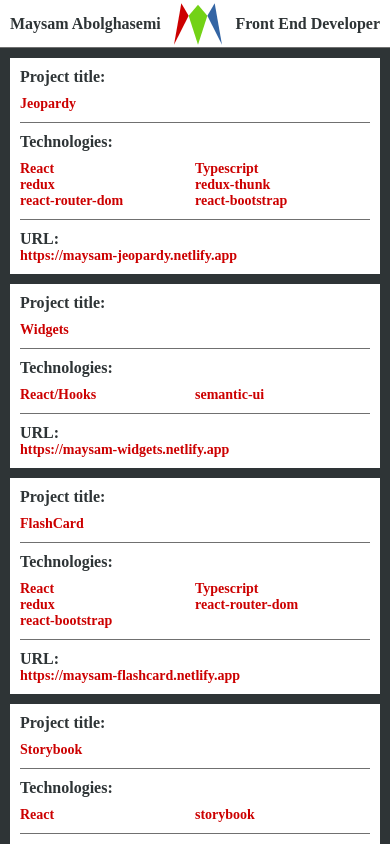
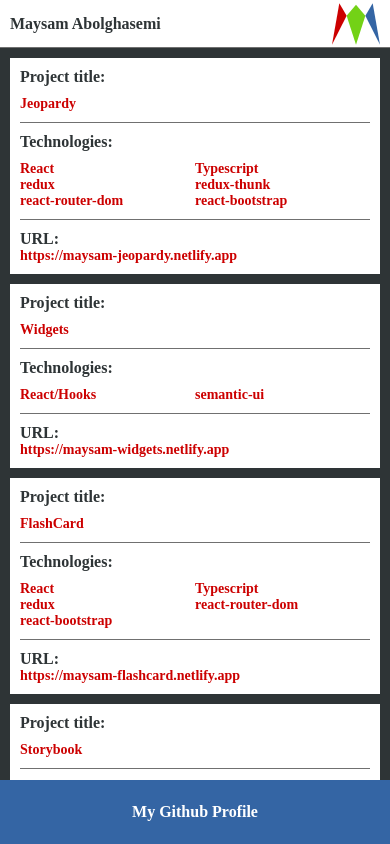
Before and after one commit to maysam-82/myprojects, a React (Create React App) app: page / in a window 390 px wide. Shown: the top 844 px of the page. Built offline with nearby package versions, Linux system fonts and the light colour scheme; the HTML template or start-up script is replaced by a standard one.

Commit message:
Updated responsive for Header and Footer

```diff
--- a/src/components/Footer/footer.module.scss
+++ b/src/components/Footer/footer.module.scss
@@ -56,7 +56,11 @@
 
 @media screen and (max-width: $break-large) {
 	.footerContainer {
+		position: fixed;
+		bottom: 0;
+		left: 0;
 		height: 4rem;
+		z-index: $max-z-index;
 		.projectsLink {
 			display: none;
 		}
--- a/src/components/Header/header.module.scss
+++ b/src/components/Header/header.module.scss
@@ -11,7 +11,7 @@
 	top: 0;
 	left: 0;
 	padding: 0 0.625rem;
-	z-index: 9999;
+	z-index: $max-z-index;
 	h3 {
 		font-size: 1rem;
 		margin: 0;
@@ -25,3 +25,13 @@
 		}
 	}
 }
+
+@media screen and (max-width: $break-medium) {
+	.headerContainer {
+		h3 {
+			&:last-child {
+				display: none;
+			}
+		}
+	}
+}
--- a/src/styles/variables.scss
+++ b/src/styles/variables.scss
@@ -10,3 +10,5 @@
 $break-small: 375px;
 $break-medium: 800px;
 $break-large: 1200px;
+
+$max-z-index: 9999;
```
